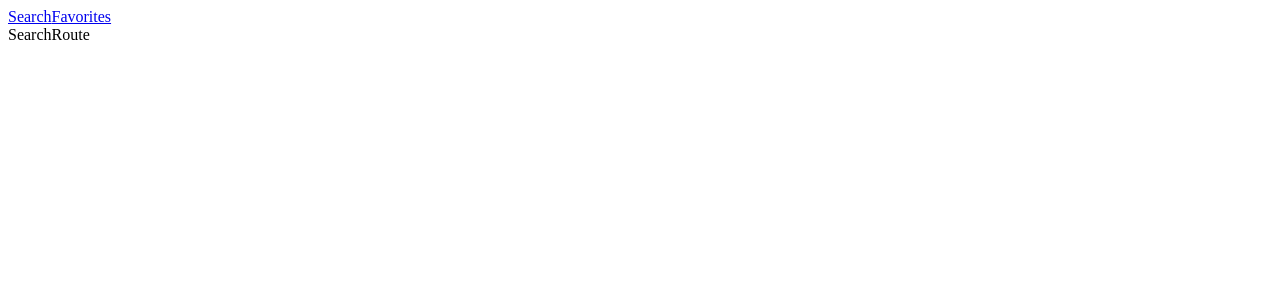
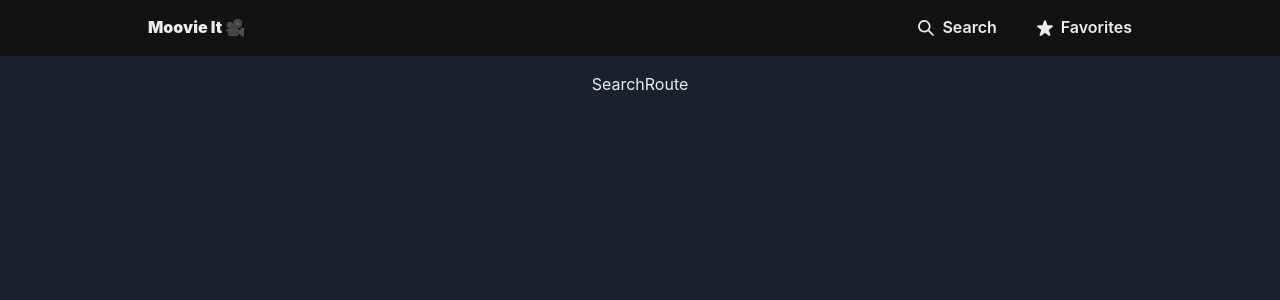
Before and after one commit to MarekSmatana/moovie-it, a React (Vite) app: page / in a window 1280 px wide. Shown: the top 300 px of the page. Built offline with nearby package versions, Linux system fonts and the light colour scheme.

Commit message:
setup chakra + navbar

```diff
--- a/package.json
+++ b/package.json
@@ -10,6 +10,11 @@
     "preview": "vite preview"
   },
   "dependencies": {
+    "@chakra-ui/icons": "^2.1.1",
+    "@chakra-ui/react": "^2.8.2",
+    "@emotion/react": "^11.11.3",
+    "@emotion/styled": "^11.11.0",
+    "framer-motion": "^10.18.0",
     "react": "^18.2.0",
     "react-dom": "^18.2.0",
     "react-router-dom": "^6.21.2"
--- a/src/main.tsx
+++ b/src/main.tsx
@@ -6,6 +6,7 @@ import Search from "./routes/search"
 import Detail from "./routes/detail"
 import Favorite from "./routes/favorites"
 import Error from "./routes/error"
+import { ChakraProvider } from "@chakra-ui/react"
 
 const router = createBrowserRouter([
   {
@@ -31,6 +32,8 @@ const router = createBrowserRouter([
 
 ReactDOM.createRoot(document.getElementById("root")!).render(
   <React.StrictMode>
-    <RouterProvider router={router} />
+    <ChakraProvider>
+      <RouterProvider router={router} />
+    </ChakraProvider>
   </React.StrictMode>
 )
--- a/src/routes/_layout.tsx
+++ b/src/routes/_layout.tsx
@@ -1,13 +1,55 @@
+import { SearchIcon, StarIcon } from "@chakra-ui/icons"
+import { Button, Flex, HStack, VStack, useColorMode } from "@chakra-ui/react"
+import React from "react"
 import { Link, Outlet } from "react-router-dom"
 
 export default function RootLayout() {
+  const { setColorMode } = useColorMode()
+
+  React.useEffect(() => {
+    setColorMode("dark")
+  }, [setColorMode])
+
   return (
-    <div>
-      <nav>
-        <Link to="/">Search</Link>
-        <Link to="/favorites">Favorites</Link>
-      </nav>
+    <VStack>
+      <Flex as="nav" w="full" bg="Menu" justify="center">
+        <HStack
+          justify="space-between"
+          alignItems="center"
+          w="full"
+          px={8}
+          py={2}
+          maxW={1080}
+        >
+          <Link to="/">
+            <Button variant="nav" fontWeight="black">
+              Moovie It 🎥
+            </Button>
+          </Link>
+          <HStack>
+            <Link to="/">
+              <Button
+                variant="nav"
+                _hover={{ textColor: "dodgerblue" }}
+                leftIcon={<SearchIcon />}
+              >
+                Search
+              </Button>
+            </Link>
+            <Link to="/favorites">
+              <Button
+                variant="nav"
+                _hover={{ textColor: "dodgerblue" }}
+                leftIcon={<StarIcon />}
+              >
+                Favorites
+              </Button>
+            </Link>
+          </HStack>
+        </HStack>
+      </Flex>
+      <nav></nav>
       <Outlet />
-    </div>
+    </VStack>
   )
 }
```
Also changed, not shown: 1 other file (tests, documents, lock files or other folders).
